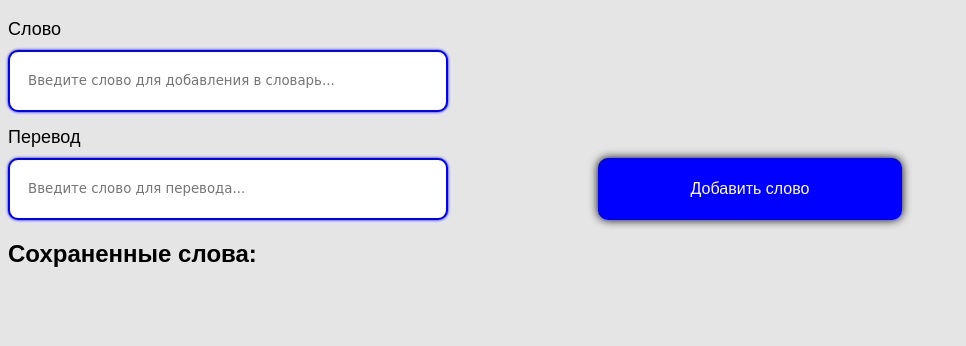
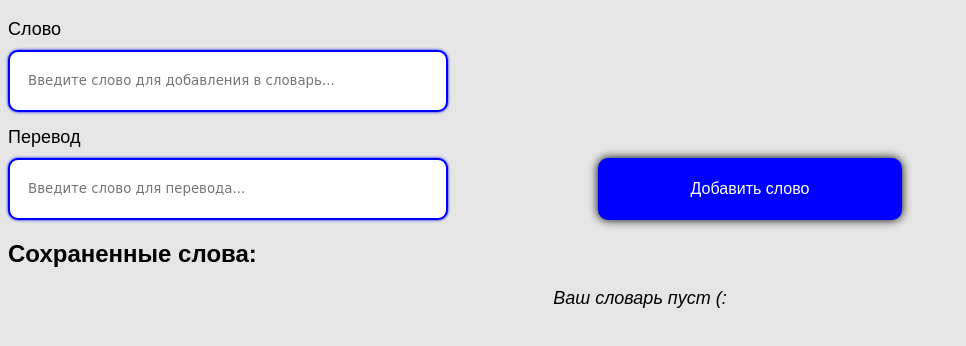
Before and after one commit to georgij1/Learnenglish.com, a plain HTML site: page index.html in a window 1280 px wide. Shown: the part 70-416 px from the top of the page, without its empty margins (0-966 px from the left). Drawn offline with Linux system fonts and the light colour scheme.

Commit message:
add help information

```diff
--- a/css/main.css
+++ b/css/main.css
@@ -164,6 +164,14 @@ input {
   display: flex;
   flex-direction: column;
   gap: 20px;
+  height: 100px;
+}
+
+.words_not_visible {
+  text-align: center;
+  font-size: 18px;
+  font-style: italic;
+  display: none;
 }
 
 @media (min-width: 768px){
--- a/index.html
+++ b/index.html
@@ -35,6 +35,8 @@
 
 	<h2>Сохраненные слова:</h2>
 
+	<div class="words_not_visible">Ваш словарь пуст (:</div>
+
 	<div class="cards"></div>
 
     <script src="js/main.js"></script>
--- a/js/main.js
+++ b/js/main.js
@@ -74,3 +74,14 @@ const addEventDelete = () => {
 }
 
 addEventDelete()
+
+
+let words_not_visible = document.querySelector('.words_not_visible');
+
+if (cards.clientHeight > 0) {
+    words_not_visible.style.display = 'block'
+}
+
+else {
+    words_not_visible.style.display = 'none'
+}
```
